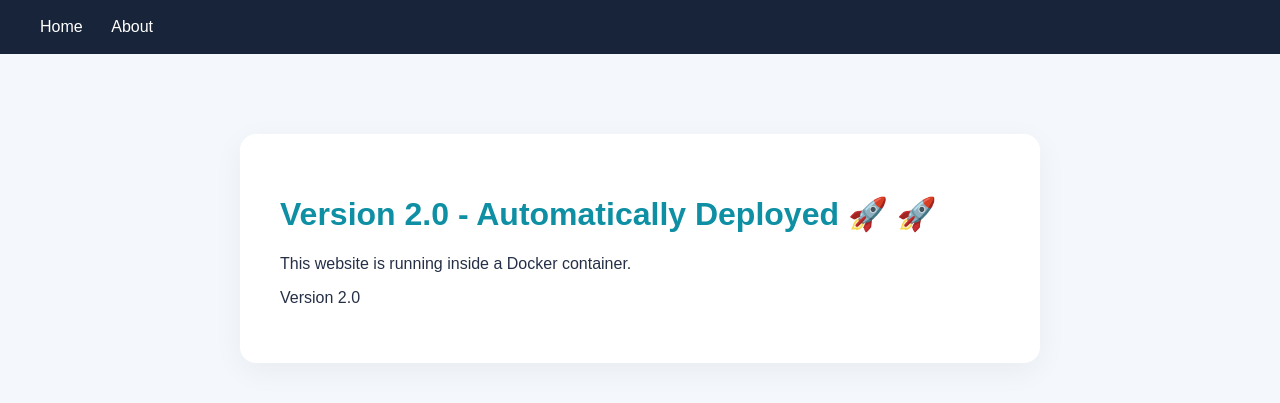
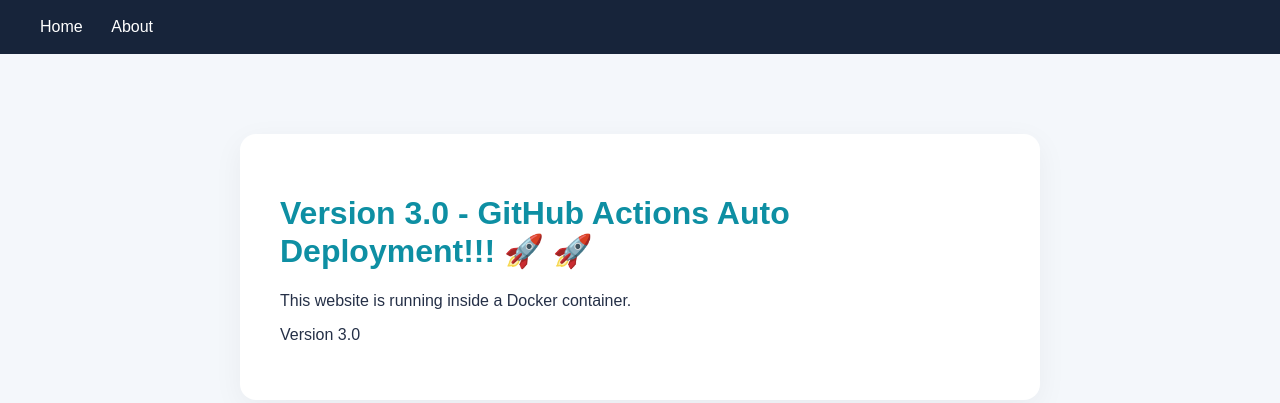
Before and after one commit to Berna-Thomas/cicd-practice, a plain HTML site: page index.html in a window 1280 px wide. Drawn offline with Linux system fonts and the light colour scheme.

Commit message:
Update website to version 3

```diff
--- a/index.html
+++ b/index.html
@@ -13,9 +13,9 @@
     </nav>
 
     <main>
-        <h1>Version 2.0 - Automatically Deployed 🚀 🚀</h1>
+        <h1>Version 3.0 - GitHub Actions Auto Deployment!!! 🚀 🚀</h1>
         <p>This website is running inside a Docker container.</p>
-        <p id="version">Version 2.0</p>
+        <p id="version">Version 3.0</p>
     </main>
 </body>
 </html>
```
